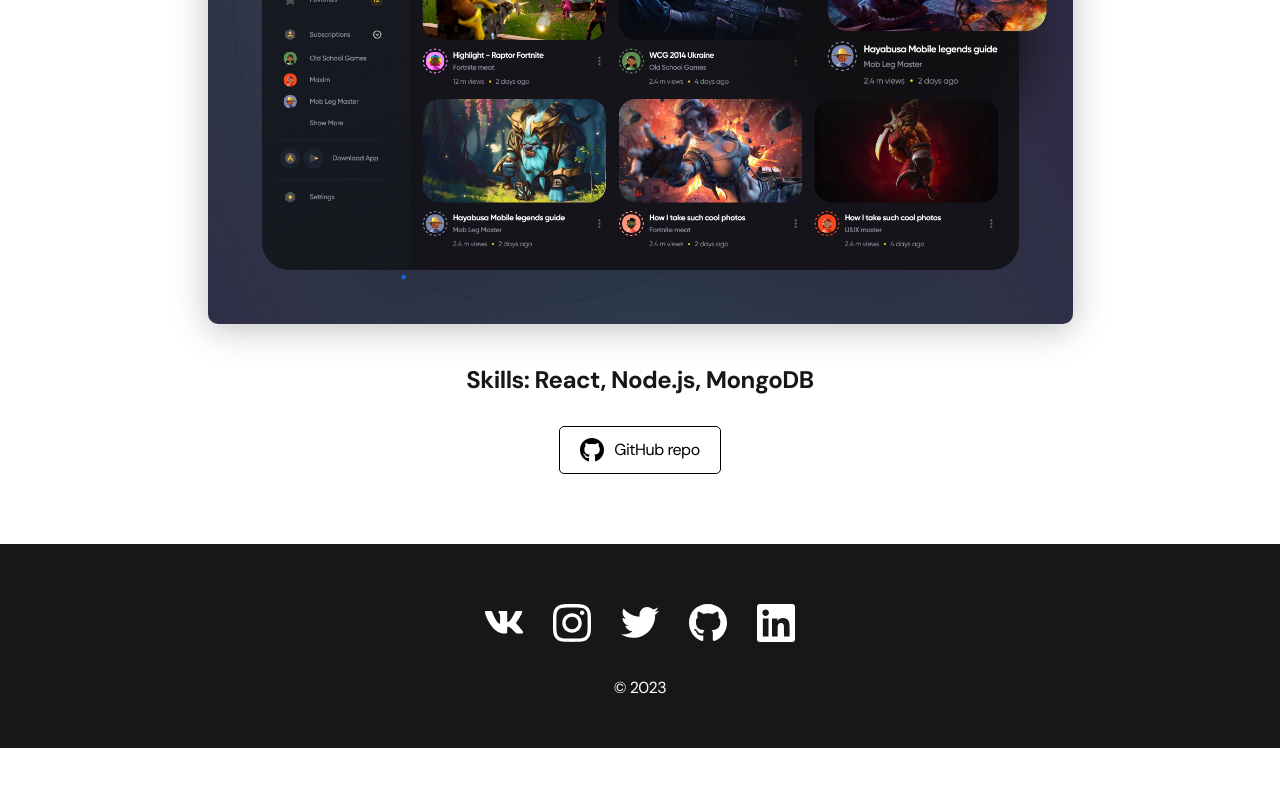
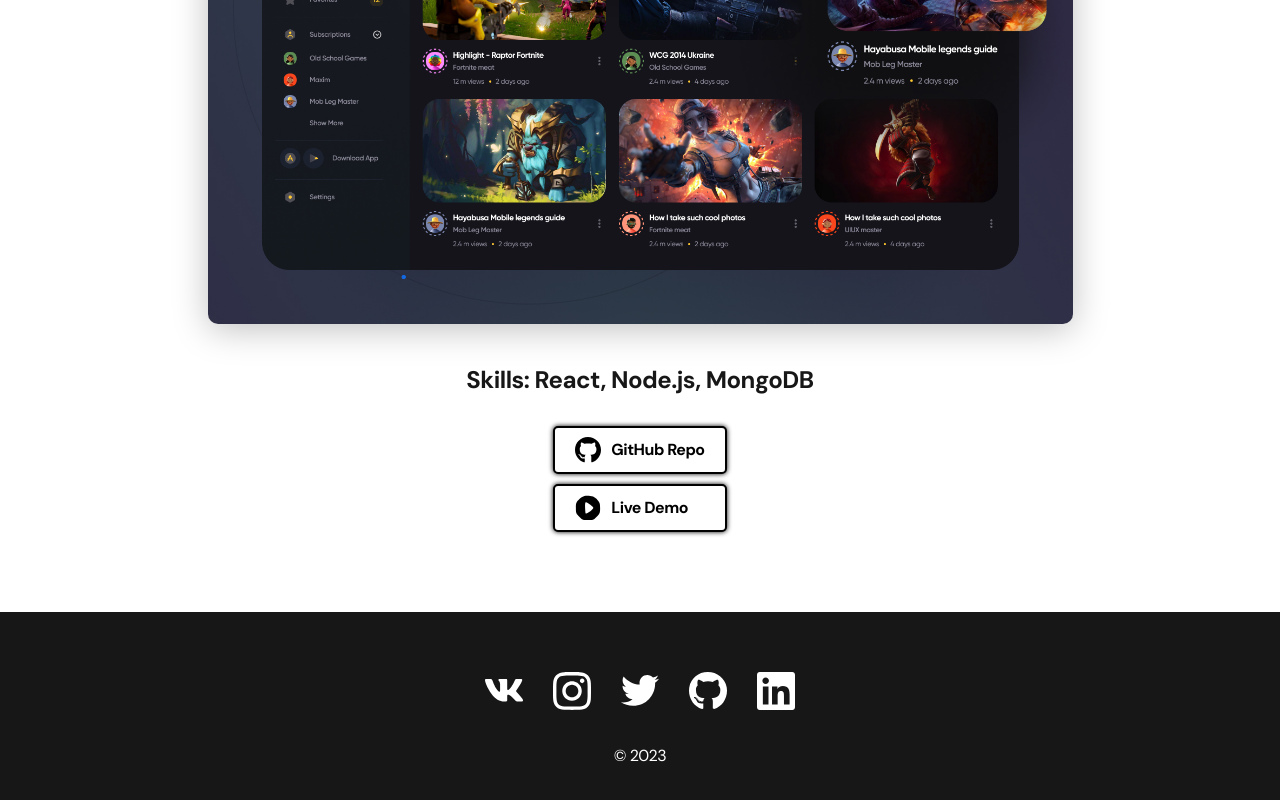
Before and after one commit to Michael3468/react-portfolio, a React (Create React App) app: page /project/1 in a window 1280 px wide. Shown: the part 585-1385 px from the top of the page. Before the commit the page ends 1333 px from the top, so only its background shows below. Built offline with nearby package versions, Linux system fonts and the light colour scheme; the HTML template or start-up script is replaced by a standard one.

Commit message:
refactor(btnprojectlink.tsx): rename BtnGitHub to BtnProjectLink and add live demo button

```diff
--- a/src/components/BtnGitHub/index.tsx
+++ /dev/null
@@ -1,17 +0,0 @@
-import './styles.css';
-import { FC } from 'react';
-
-import gitHubIcon from './gitHub-black.svg';
-
-type Props = {
-  link: string;
-};
-
-const BtnGitHub: FC<Props> = ({ link }) => (
-  <a className="btn-outline" href={link} target="_blank" rel="noreferrer">
-    <img src={gitHubIcon} alt="github icon" />
-    GitHub repo
-  </a>
-);
-
-export default BtnGitHub;
--- /dev/null
+++ b/src/components/BtnProjectLink/index.tsx
@@ -0,0 +1,23 @@
+import './styles.css';
+import { FC } from 'react';
+
+type Props = {
+  link: string;
+  buttonText: string;
+  img: string;
+};
+
+const BtnProjectLink: FC<Props> = ({ link, buttonText, img }) => (
+  <a
+    className="btn-outline"
+    href={link}
+    target="_blank"
+    rel="noreferrer"
+    style={{ marginBottom: 10 }}
+  >
+    <img src={img} width={26} height={26} alt="github icon" />
+    <span style={{ fontWeight: 'bold' }}>{buttonText}</span>
+  </a>
+);
+
+export default BtnProjectLink;
--- a/src/components/BtnGitHub/styles.css
+++ b/src/components/BtnProjectLink/styles.css
@@ -7,15 +7,17 @@
   padding: 12px 20px;
 
   border-radius: 5px;
-  border: 1px solid #000;
+  border: 2px solid #000;
   background-color: #fff;
   color: #000;
 
-  transition: opacity 0.2s ease-in;
+  box-shadow: #000 0px 0px 5px;
+  transition: box-shadow 0.2s ease-in, scale 0.2s ease-in-out;
 }
 
 .btn-outline:hover {
-  opacity: 0.8;
+  box-shadow: #000 0px 0px 0px;
+  scale: 0.97;
 }
 
 .btn-outline:active {
--- a/src/pages/Project.tsx
+++ b/src/pages/Project.tsx
@@ -1,6 +1,8 @@
 import { useParams } from 'react-router-dom';
 
-import BtnGitHub from '../components/BtnGitHub';
+import BtnProjectLink from '../components/BtnProjectLink';
+import gitHubIcon from '../components/BtnProjectLink/gitHub-black.svg';
+import liveDemo from '../components/BtnProjectLink/live-demo-icon.svg';
 import { projects } from '../helpers/projectsList';
 
 const Project = () => {
@@ -19,7 +21,11 @@ const Project = () => {
             <p>{`Skills: ${project.skills}`}</p>
           </div>
 
-          <BtnGitHub link={project.gitHubLink} />
+          <div>
+            <BtnProjectLink link={project.gitHubLink} buttonText="GitHub Repo" img={gitHubIcon} />
+
+            <BtnProjectLink link={project.liveDemo} buttonText="Live Demo" img={liveDemo} />
+          </div>
         </div>
       </div>
     </main>
```
Also changed, not shown: src/components/BtnProjectLink/gitHub-black.svg (renamed from src/components/BtnGitHub/gitHub-black.svg), src/components/BtnProjectLink/live-demo-icon.svg (added).
